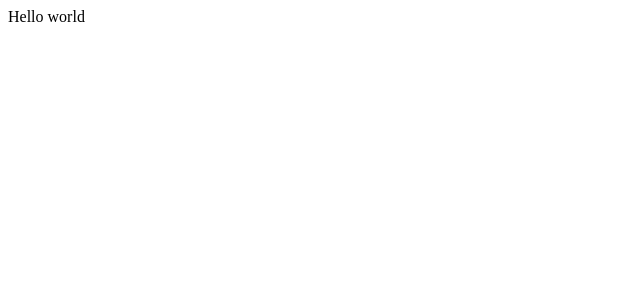
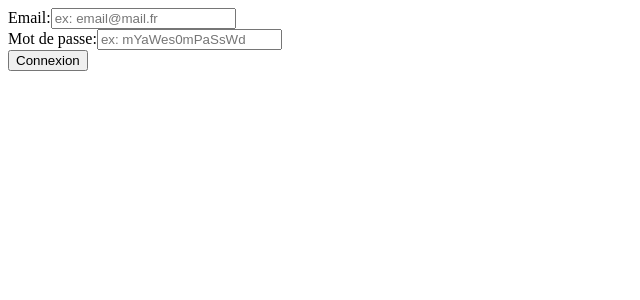
Before and after one commit to Jbristhuille/wcs_racing_league, a React (Create React App) app in the folder client/: page /login in a window 1280 px wide. Shown: the top 300 px of the page, without its empty margins (0-640 px from the left). Built offline with nearby package versions, Linux system fonts and the light colour scheme.

Commit message:
:construction: Implement login (client side)

```diff
--- a/client/package.json
+++ b/client/package.json
@@ -10,8 +10,11 @@
     "@types/node": "^16.18.10",
     "@types/react": "^18.0.26",
     "@types/react-dom": "^18.0.9",
+    "axios": "^1.2.1",
+    "dotenv": "^16.0.3",
     "react": "^18.2.0",
     "react-dom": "^18.2.0",
+    "react-router-dom": "^6.6.0",
     "react-scripts": "5.0.1",
     "sass": "^1.57.1",
     "typescript": "^4.9.4",
--- /dev/null
+++ b/client/src/App.scss
@@ -0,0 +1,15 @@
+/**
+ * @ Author: Jbristhuille
+ * @ Create Time: 2022-12-22 09:34:00
+ * @ Description: App global styles
+ */
+
+/* SUMMARY
+    * Variables
+*/
+
+/* Variables */
+:root {
+    --danger-color: red;
+}
+/***/
--- a/client/src/App.tsx
+++ b/client/src/App.tsx
@@ -1,9 +1,40 @@
-import './App.sass';
+/**
+ * @ Author: Jbristhuille
+ * @ Create Time: 2022-12-22 09:34:00
+ * @ Description: Main app component
+ */
+
+/* SUMMARY
+  * Imports
+  * Styles
+  * Pages
+  * Components
+*/
+
+/* Imports */
+import { BrowserRouter, Routes, Route } from 'react-router-dom';
+/***/
+
+/* Styles */
+import './App.scss';
+/***/
+
+/* Pages */
+import Login from './pages/login/Login';
+/***/
+
+/* Components */
+/***/
 
 function App() {
   return (
     <div className="App">
-      Hello world
+      <BrowserRouter>
+        <Routes>
+          <Route path="/" element={<div>Hello world</div>} /> {/* Tmp: need to create home page */}
+          <Route path="/login" element={<Login />} />
+        </Routes>
+      </BrowserRouter>
     </div>
   );
 }
--- /dev/null
+++ b/client/src/pages/login/Login.scss
@@ -0,0 +1,20 @@
+/**
+ * @ Author: Jbristhuille
+ * @ Create Time: 2022-12-23 11:05:43
+ * @ Description: Login page styles
+ */
+
+/* SUMMARY
+*/
+
+.wcs-login {
+    .wcs-login-form {
+        .wcs-login-form-item {
+            input {
+                &.invalid {
+                    border-color: var(--danger-color);
+                }
+            }
+        }
+    }
+}
--- /dev/null
+++ b/client/src/pages/login/Login.tsx
@@ -0,0 +1,86 @@
+/**
+ * @ Author: Jbristhuille
+ * @ Create Time: 2022-12-22 22:14:09
+ * @ Description: Login page
+ */
+
+/* SUMMARY
+    * Imports
+    * Styles
+*/
+
+/* Imports */
+import axios from "axios";
+import { useEffect, useState } from "react";
+import { useNavigate } from "react-router-dom";
+/***/
+
+/* Styles */
+import './Login.scss';
+/***/
+
+const Login = () => {
+    const [email, setEmail] = useState<string | undefined>(undefined);
+    const [passwd, setPasswd] = useState<string | undefined>(undefined);
+    const [isEmailValid, setIsEmailValid] = useState<boolean>(true);
+    const [isPasswdValid, setIsPasswdValid] = useState<boolean>(true);
+    const navigate = useNavigate();
+
+    useEffect(() => {
+        setIsEmailValid(email !== undefined ? (/^[\w-.]+@([\w-]+\.)+[\w-]{2,4}$/g).test(email) : true); // Check email
+        setIsPasswdValid(passwd !== undefined ? (/^.+$/g).test(passwd) : true); // Check password
+    }, [email, passwd]);
+
+    const connectUser = (): void => {
+        if (email && passwd && isEmailValid && isPasswdValid) {
+            axios.post(`${process.env.REACT_APP_SERVER}/auth`, {
+                email: email,
+                passwd: passwd
+            }).then((res) => {
+                // todo: save context
+                navigate('/');
+            }).catch((err) => {
+                console.error(err.response.data);
+                // todo: print error
+            });
+        } else {
+            console.error('Email ou mot de passe incorrect');
+            // todo: print error
+        }
+    };
+
+    return(
+        <div className="wcs-login">
+            <div className="wcs-login-form">
+                <div className="wcs-login-form-item">
+                    <label htmlFor="email">Email:</label>
+                    <input  id="email" name="email"
+                            className={isEmailValid ? "" : "invalid"}
+                            placeholder="ex: email@mail.fr"
+                            type="text"
+                            value={email || ""}
+                            onKeyDown={(e) => e.key === 'Enter' && connectUser()}
+                            onChange={(e) => setEmail(e.target.value)} />
+                </div>
+
+                <div className="wcs-login-form-item">
+                    <label htmlFor="passwd">Mot de passe:</label>
+                    <input  id="passwd" name="passwd"
+                            className={isPasswdValid ? "" : "invalid"}
+                            placeholder="ex: mYaWes0mPaSsWd"
+                            type="password"
+                            value={passwd || ""}
+                            onKeyDown={(e) => e.key === 'Enter' && connectUser()}
+                            onChange={(e) => setPasswd(e.target.value)} />
+                </div>
+
+                <button className="wcs-login-form-button"
+                        onClick={connectUser}>
+                    Connexion
+                </button>
+            </div>
+        </div>
+    );
+};
+
+export default Login;
```
Also changed, not shown: client/src/App.sass (deleted), 2 other files (tests, documents, lock files or other folders).
